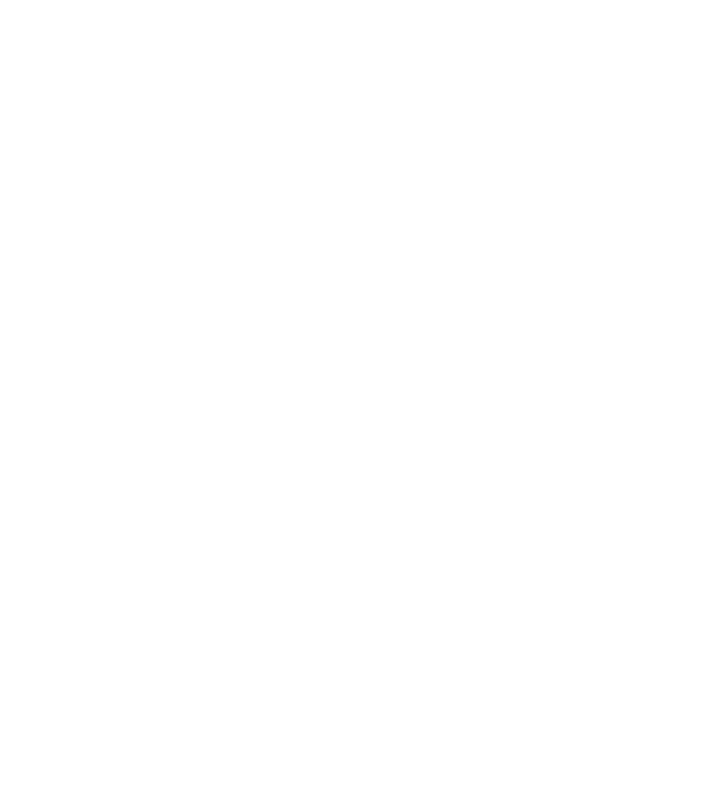
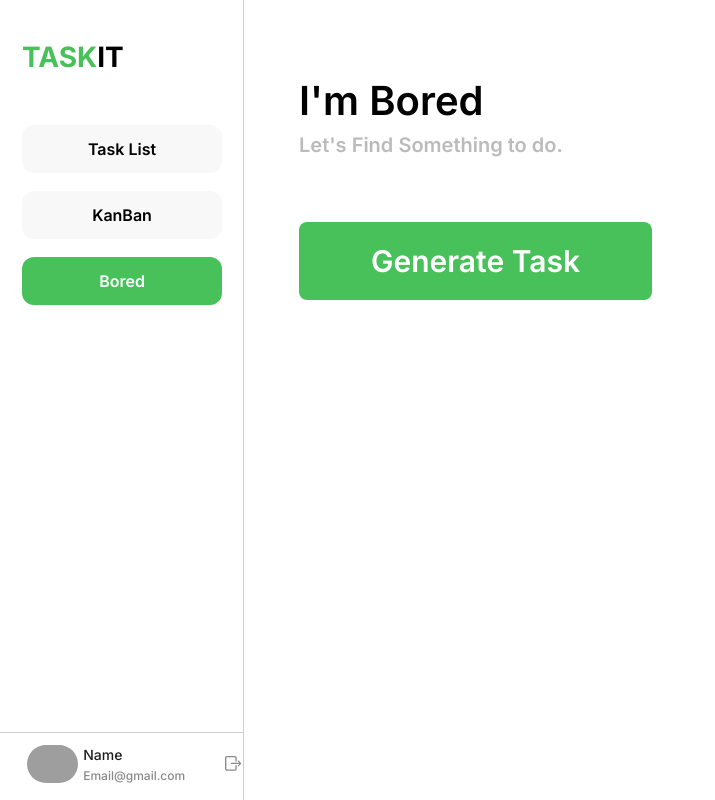
Before and after one commit to abem93/TaskIt-Project, an Angular app: page /tasks/bored in a window 1280 px wide. Before the commit this address led to /. Shown: the whole page, without its empty margins (0-715 px from the left). Built offline with nearby package versions, Linux system fonts and the light colour scheme; grey boxes are pictures that could not be loaded.

Commit message:
Added Bored Component and made fully functional

```diff
--- a/src/app/app-routing.module.ts
+++ b/src/app/app-routing.module.ts
@@ -7,6 +7,7 @@
 import { MainViewComponent } from './shared/main-view/main-view.component';
 import { SignUpComponent } from './auth/sign-up/sign-up.component';
 import { LogInComponent } from './auth/log-in/log-in.component';
+import { BoredComponent } from './bored/bored.component';
 
 const routes: Routes = [
   {path: '', redirectTo: '', pathMatch: 'full' },
@@ -17,8 +18,9 @@
     path: 'tasks', component: MainViewComponent,
     children:[
       { path: '', redirectTo: '/tasks/list', pathMatch: 'full' },
-      {path: 'list', component: TaskListComponent},
-      {path: 'kanban', component: KanbanBoardComponent}
+      { path: 'list', component: TaskListComponent },
+      { path: 'kanban', component: KanbanBoardComponent },
+      { path: 'bored', component: BoredComponent }
     ]},
 
 ]
--- a/src/app/app.module.ts
+++ b/src/app/app.module.ts
@@ -29,6 +29,8 @@
   transferArrayItem,
 } from '@angular/cdk/drag-drop';
 import { NgFor } from '@angular/common';
+import { BoredComponent } from './bored/bored.component';
+import { HttpClientModule } from '@angular/common/http'
 
 
 @NgModule({
@@ -45,6 +47,7 @@
     KanbanBoardComponent,
     MainViewComponent,
     NotificationsComponent,
+    BoredComponent,
 
   ],
   imports: [
@@ -61,7 +64,8 @@
     CdkDropListGroup,
     CdkDropList,
     NgFor,
-    CdkDrag
+    CdkDrag,
+    HttpClientModule
   ],
   providers: [],
   bootstrap: [AppComponent]
--- /dev/null
+++ b/src/app/bored/bored.component.css
@@ -0,0 +1,80 @@
+div {
+  width: 100%;
+  height: 50vh;
+  display: flex;
+  flex-direction: column;
+  justify-content: space-between;
+}
+.title{
+  justify-self: flex-start;
+}
+h1 {
+  color: #000;
+  font-family: "Inter";
+  font-size: 2.5rem;
+  font-style: normal;
+  font-weight: 600;
+  line-height: normal;
+}
+
+span {
+  color: #bbb;
+  font-family: "Inter";
+  font-size: 20px;
+  font-style: normal;
+  font-weight: 600;
+  line-height: normal;
+}
+
+.generate {
+  margin-top: 4rem;
+  border-radius: 8px;
+  background: #48c15b;
+  max-width: 353px;
+  max-height: 96px;
+  padding: 0.7em 0;
+  color: #fff;
+  font-family: 'Inter';
+  font-size: 30px;
+  font-style: normal;
+  font-weight: 600;
+  line-height: normal;
+  border: none;
+  text-align: center;
+}
+
+.boredTask {
+  margin-top: 5%;
+  position: relative;
+  justify-self: center;
+  align-self: center;
+  border-radius: 8px;
+  border: 1px solid #48c15b;
+  background: #d9f5dd;
+  flex-shrink: 0;
+  display: flex;
+  justify-content: center;
+  align-content: center;
+  width: 31.25em;
+  height: 13.5625em;
+}
+.boredTask p {
+  align-self: center;
+  color: #48c15b;
+  font-family: 'Inter';
+  font-size: 30px;
+  font-style: normal;
+  font-weight: 600;
+  line-height: normal;
+  text-align: center;
+}
+
+.boredTask span{
+  position: absolute;
+  right: 2%;
+  bottom: 0;
+  font-size: 2em;
+  font-weight: 500;
+  margin-bottom: 5%;
+  color: #48C15B;
+}
--- /dev/null
+++ b/src/app/bored/bored.component.html
@@ -0,0 +1,12 @@
+<section class="title">
+  <h1>I'm Bored</h1>
+  <span>Let's Find Something to do.</span>
+</section>
+<div >
+  <button class="generate" (click)="generateTask()">{{!boredTask ? 'Generate Task': 'Regenerate Task'}}</button>
+
+  <section class="boredTask" *ngIf="boredTask">
+    <p>{{ boredTask }}</p>
+    <span (click)="addTask()"> &#43; </span>
+  </section>
+</div>
--- /dev/null
+++ b/src/app/bored/bored.component.ts
@@ -0,0 +1,31 @@
+import { Component } from '@angular/core';
+import { MatDialog } from '@angular/material/dialog';
+import { NewTaskComponent } from '../task-list/new-task/new-task.component';
+import { HttpClient } from '@angular/common/http';
+
+@Component({
+  selector: 'app-bored',
+  templateUrl: './bored.component.html',
+  styleUrls: ['./bored.component.css']
+})
+export class BoredComponent {
+  boredTask:string = null;
+
+  constructor(private dialog: MatDialog, private http: HttpClient){}
+
+  generateTask(){
+    this.http.get<any>('https://www.boredapi.com/api/activity').subscribe(data =>{
+      this.boredTask = data.activity
+    })
+  }
+
+  addTask(){
+    const dialogRef = this.dialog.open(NewTaskComponent, {
+      height: '32.25em',
+      width: '68.125em',
+      data: {
+        bored: this.boredTask
+      }
+    });
+  }
+}
--- a/src/app/shared/sidebar/sidebar.component.html
+++ b/src/app/shared/sidebar/sidebar.component.html
@@ -2,7 +2,7 @@
   <h1 style="cursor: pointer;" routerLink="">TASKIT</h1>
   <button class="taskButton" routerLink="/tasks/list" routerLinkActive="active">Task List</button>
   <button class="kanBan" routerLink="/tasks/kanban" routerLinkActive="active">KanBan</button>
-  <button class="bored">Bored</button>
+  <button class="bored" routerLink="/tasks/bored" routerLinkActive="active">Bored</button>
 </div>
 
 <app-profile class="profile">
--- a/src/app/task-list/new-task/new-task.component.ts
+++ b/src/app/task-list/new-task/new-task.component.ts
@@ -20,11 +20,12 @@
   isEditMode: boolean = false;
   editedTask: Task = new Task('','','','','');
   formSubmitted = false;
-
+  boredTitle: string = null
 
 
   constructor(private taskListService: TaskListService, @Inject(MAT_DIALOG_DATA) private data:any ){
       // console.log(this.taskListService.getTask(this.data.id))
+      // console.log(data)
   }
 
 
@@ -35,6 +36,9 @@
       this.id = this.data.id
       this.editedTask = this.taskListService.getTask(this.id)
       this.isEditMode= true;
+    }else if(this.data.bored){
+      this.boredTitle = this.data.bored
+      this.editedTask.title = this.boredTitle
     }else{
       this.isEditMode = false
     }
--- a/src/styles.css
+++ b/src/styles.css
@@ -2,7 +2,7 @@
 
  *{
   font-family: 'Inter', sans-serif;
-  font-size: 16px;
+  font-size: 100%;
  }
 
 
```
